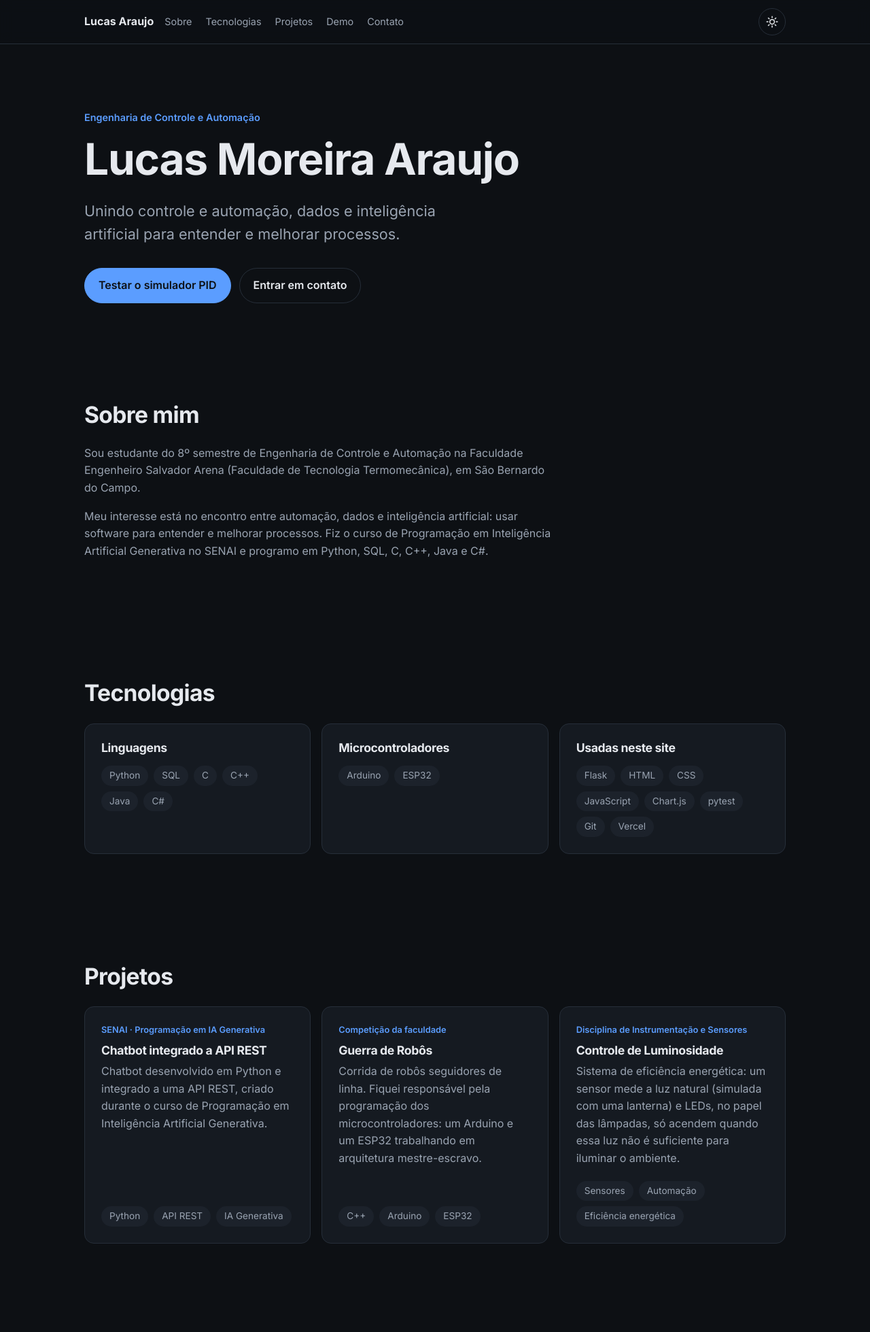
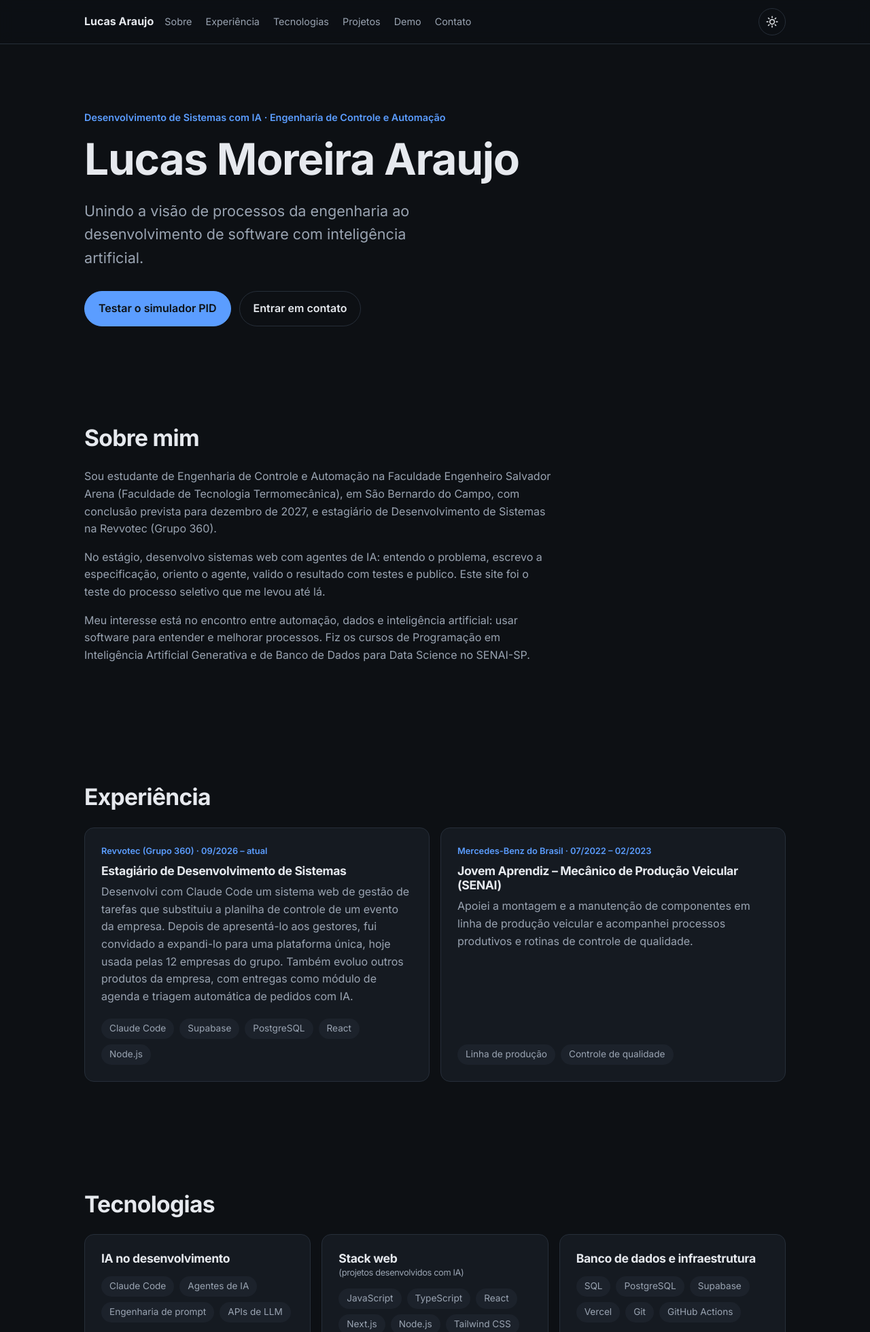
Before and after one commit to lucas-moreira-araujo/siteTeste, a Flask app: page / in a window 1280 px wide. Shown: the top 1959 px of the page at 68% size. Run offline with Flask 3, Linux system fonts and the light colour scheme.

Commit message:
Atualiza conteúdo do portfólio: estágio, ContAí e tecnologias
Inclui a seção Experiência, o projeto ContAí e os detalhes do Controle de
Luminosidade, reorganiza as tecnologias por área e alinha os textos ao
currículo atual.

Co-Authored-By: Claude Fable 5.2 <noreply@anthropic.com>
Claude-Session: https://claude.ai/code/session_01RNDhmaoR1SUMx5ZntkpktU

```diff
--- a/public/css/style.css
+++ b/public/css/style.css
@@ -345,6 +345,14 @@ a {
     gap: 1rem;
 }
 
+.cartao h3 small {
+    display: block;
+    margin-top: 0.15rem;
+    font-size: 0.8rem;
+    font-weight: 400;
+    color: var(--texto-suave);
+}
+
 .projeto {
     display: flex;
     flex-direction: column;
--- a/templates/index.html
+++ b/templates/index.html
@@ -4,7 +4,7 @@
     <meta charset="UTF-8">
     <meta name="viewport" content="width=device-width, initial-scale=1.0">
     <title>Lucas Moreira Araujo · Portfólio</title>
-    <meta name="description" content="Portfólio de Lucas Moreira Araujo, estudante de Engenharia de Controle e Automação, com um simulador de controle PID interativo.">
+    <meta name="description" content="Portfólio de Lucas Moreira Araujo: desenvolvimento de sistemas com IA e Engenharia de Controle e Automação, com um simulador de controle PID interativo.">
     <link rel="icon" href="/favicon.svg" type="image/svg+xml">
 
     <!-- Aplica o tema salvo antes de a página aparecer, para não "piscar" o tema errado. -->
@@ -27,6 +27,7 @@
             <a class="marca" href="#inicio">Lucas Araujo</a>
             <ul class="menu">
                 <li><a href="#sobre">Sobre</a></li>
+                <li><a href="#experiencia">Experiência</a></li>
                 <li><a href="#tecnologias">Tecnologias</a></li>
                 <li><a href="#projetos">Projetos</a></li>
                 <li><a href="#demo">Demo</a></li>
@@ -47,11 +48,11 @@
     <main id="conteudo">
         <!-- Hero -->
         <section id="inicio" class="hero container">
-            <p class="sobretitulo">Engenharia de Controle e Automação</p>
+            <p class="sobretitulo">Desenvolvimento de Sistemas com IA · Engenharia de Controle e Automação</p>
             <h1>Lucas Moreira Araujo</h1>
             <p class="hero-frase">
-                Unindo controle e automação, dados e inteligência artificial para entender e
-                melhorar processos.
+                Unindo a visão de processos da engenharia ao desenvolvimento de software com
+                inteligência artificial.
             </p>
             <div class="hero-acoes">
                 <a class="botao botao-primario" href="#demo">Testar o simulador PID</a>
@@ -64,16 +65,61 @@
             <h2 id="sobre-titulo">Sobre mim</h2>
             <div class="texto">
                 <p>
-                    Sou estudante do 8º semestre de Engenharia de Controle e Automação na Faculdade
-                    Engenheiro Salvador Arena (Faculdade de Tecnologia Termomecânica), em São
-                    Bernardo do Campo.
+                    Sou estudante de Engenharia de Controle e Automação na Faculdade Engenheiro
+                    Salvador Arena (Faculdade de Tecnologia Termomecânica), em São Bernardo do
+                    Campo, com conclusão prevista para dezembro de 2027, e estagiário de
+                    Desenvolvimento de Sistemas na Revvotec (Grupo 360).
+                </p>
+                <p>
+                    No estágio, desenvolvo sistemas web com agentes de IA: entendo o problema,
+                    escrevo a especificação, oriento o agente, valido o resultado com testes e
+                    publico. Este site foi o teste do processo seletivo que me levou até lá.
                 </p>
                 <p>
                     Meu interesse está no encontro entre automação, dados e inteligência artificial:
-                    usar software para entender e melhorar processos. Fiz o curso de Programação em
-                    Inteligência Artificial Generativa no SENAI e programo em Python, SQL, C, C++,
-                    Java e C#.
+                    usar software para entender e melhorar processos. Fiz os cursos de Programação
+                    em Inteligência Artificial Generativa e de Banco de Dados para Data Science no
+                    SENAI-SP.
                 </p>
+            </div>
+        </section>
+
+        <!-- Experiência -->
+        <section id="experiencia" class="secao container" aria-labelledby="experiencia-titulo">
+            <h2 id="experiencia-titulo">Experiência</h2>
+            <div class="projetos">
+                <article class="cartao projeto">
+                    <p class="projeto-contexto">Revvotec (Grupo 360) · 09/2026 – atual</p>
+                    <h3>Estagiário de Desenvolvimento de Sistemas</h3>
+                    <p>
+                        Desenvolvi com Claude Code um sistema web de gestão de tarefas que substituiu
+                        a planilha de controle de um evento da empresa. Depois de apresentá-lo aos
+                        gestores, fui convidado a expandi-lo para uma plataforma única, hoje usada
+                        pelas 12 empresas do grupo. Também evoluo outros produtos da empresa, com
+                        entregas como módulo de agenda e triagem automática de pedidos com IA.
+                    </p>
+                    <ul class="etiquetas">
+                        <li>Claude Code</li>
+                        <li>Supabase</li>
+                        <li>PostgreSQL</li>
+                        <li>React</li>
+                        <li>Node.js</li>
+                    </ul>
+                </article>
+
+                <article class="cartao projeto">
+                    <p class="projeto-contexto">Mercedes-Benz do Brasil · 07/2022 – 02/2023</p>
+                    <h3>Jovem Aprendiz – Mecânico de Produção Veicular (SENAI)</h3>
+                    <p>
+                        Apoiei a montagem e a manutenção de componentes em linha de produção
+                        veicular e acompanhei processos produtivos e rotinas de controle de
+                        qualidade.
+                    </p>
+                    <ul class="etiquetas">
+                        <li>Linha de produção</li>
+                        <li>Controle de qualidade</li>
+                    </ul>
+                </article>
             </div>
         </section>
 
@@ -82,21 +128,53 @@
             <h2 id="tecnologias-titulo">Tecnologias</h2>
             <div class="grupos">
                 <div class="cartao">
-                    <h3>Linguagens</h3>
+                    <h3>IA no desenvolvimento</h3>
                     <ul class="etiquetas">
-                        <li>Python</li>
-                        <li>SQL</li>
-                        <li>C</li>
-                        <li>C++</li>
-                        <li>Java</li>
-                        <li>C#</li>
+                        <li>Claude Code</li>
+                        <li>Agentes de IA</li>
+                        <li>Engenharia de prompt</li>
+                        <li>APIs de LLM</li>
                     </ul>
                 </div>
                 <div class="cartao">
-                    <h3>Microcontroladores</h3>
+                    <h3>Stack web <small>(projetos desenvolvidos com IA)</small></h3>
+                    <ul class="etiquetas">
+                        <li>JavaScript</li>
+                        <li>TypeScript</li>
+                        <li>React</li>
+                        <li>Next.js</li>
+                        <li>Node.js</li>
+                        <li>Tailwind CSS</li>
+                    </ul>
+                </div>
+                <div class="cartao">
+                    <h3>Banco de dados e infraestrutura</h3>
+                    <ul class="etiquetas">
+                        <li>SQL</li>
+                        <li>PostgreSQL</li>
+                        <li>Supabase</li>
+                        <li>Vercel</li>
+                        <li>Git</li>
+                        <li>GitHub Actions</li>
+                    </ul>
+                </div>
+                <div class="cartao">
+                    <h3>Automação e controle</h3>
                     <ul class="etiquetas">
                         <li>Arduino</li>
                         <li>ESP32</li>
+                        <li>Sensores</li>
+                        <li>Controle PID</li>
+                        <li>CLP Siemens (TIA Portal)</li>
+                    </ul>
+                </div>
+                <div class="cartao">
+                    <h3>Outras linguagens</h3>
+                    <ul class="etiquetas">
+                        <li>Python</li>
+                        <li>C</li>
+                        <li>C++</li>
+                        <li>C#</li>
                     </ul>
                 </div>
                 <div class="cartao">
@@ -120,16 +198,36 @@
             <h2 id="projetos-titulo">Projetos</h2>
             <div class="projetos">
                 <article class="cartao projeto">
-                    <p class="projeto-contexto">SENAI · Programação em IA Generativa</p>
-                    <h3>Chatbot integrado a API REST</h3>
+                    <p class="projeto-contexto">Projeto pessoal · 10/2026 – atual</p>
+                    <h3>ContAí – finanças pessoais</h3>
                     <p>
-                        Chatbot desenvolvido em Python e integrado a uma API REST, criado durante o
-                        curso de Programação em Inteligência Artificial Generativa.
+                        App web instalável no celular (PWA) que mostra quanto ainda dá para gastar no
+                        mês, já descontando contas fixas, faturas de cartão e metas. Reúne cartões
+                        com compras parceladas, metas, relatórios e importação de extrato bancário.
+                        Idealizado e especificado por mim e desenvolvido com Claude Code.
                     </p>
                     <ul class="etiquetas">
+                        <li>Next.js</li>
+                        <li>TypeScript</li>
+                        <li>Supabase</li>
+                        <li>PWA</li>
+                    </ul>
+                </article>
+
+                <article class="cartao projeto">
+                    <p class="projeto-contexto">Disciplina de Instrumentação e Sensores · 2025</p>
+                    <h3>Controle de Luminosidade</h3>
+                    <p>
+                        Sistema de eficiência energética feito em grupo: um sensor LDR mede a luz
+                        natural (simulada com uma lanterna) e LEDs, no papel das lâmpadas, só acendem
+                        quando ela não é suficiente. Calibrei os sensores e a resposta da placa e
+                        desenvolvi a interface de apresentação em Python com Flask.
+                    </p>
+                    <ul class="etiquetas">
+                        <li>Arduino Uno</li>
+                        <li>Sensor LDR</li>
                         <li>Python</li>
-                        <li>API REST</li>
-                        <li>IA Generativa</li>
+                        <li>Flask</li>
                     </ul>
                 </article>
 
@@ -149,17 +247,16 @@
                 </article>
 
                 <article class="cartao projeto">
-                    <p class="projeto-contexto">Disciplina de Instrumentação e Sensores</p>
-                    <h3>Controle de Luminosidade</h3>
+                    <p class="projeto-contexto">SENAI-SP · Programação em IA Generativa · 2026</p>
+                    <h3>Chatbot integrado a API REST</h3>
                     <p>
-                        Sistema de eficiência energética: um sensor mede a luz natural (simulada com
-                        uma lanterna) e LEDs, no papel das lâmpadas, só acendem quando essa luz não é
-                        suficiente para iluminar o ambiente.
+                        Chatbot desenvolvido em Python e integrado a uma API REST, criado durante o
+                        curso de Programação em Inteligência Artificial Generativa.
                     </p>
                     <ul class="etiquetas">
-                        <li>Sensores</li>
-                        <li>Automação</li>
-                        <li>Eficiência energética</li>
+                        <li>Python</li>
+                        <li>API REST</li>
+                        <li>IA Generativa</li>
                     </ul>
                 </article>
             </div>
@@ -270,7 +367,7 @@
     </main>
 
     <footer class="rodape container">
-        <p>© 2026 Lucas Moreira Araujo · Feito com Flask e JavaScript puro</p>
+        <p>© 2026 Lucas Moreira Araujo · Feito com Flask e JavaScript puro, desenvolvido com Claude Code</p>
     </footer>
 
     <script src="https://cdn.jsdelivr.net/npm/chart.js@4.4.1/dist/chart.umd.min.js"></script>
```
Also changed, not shown: README.md.
